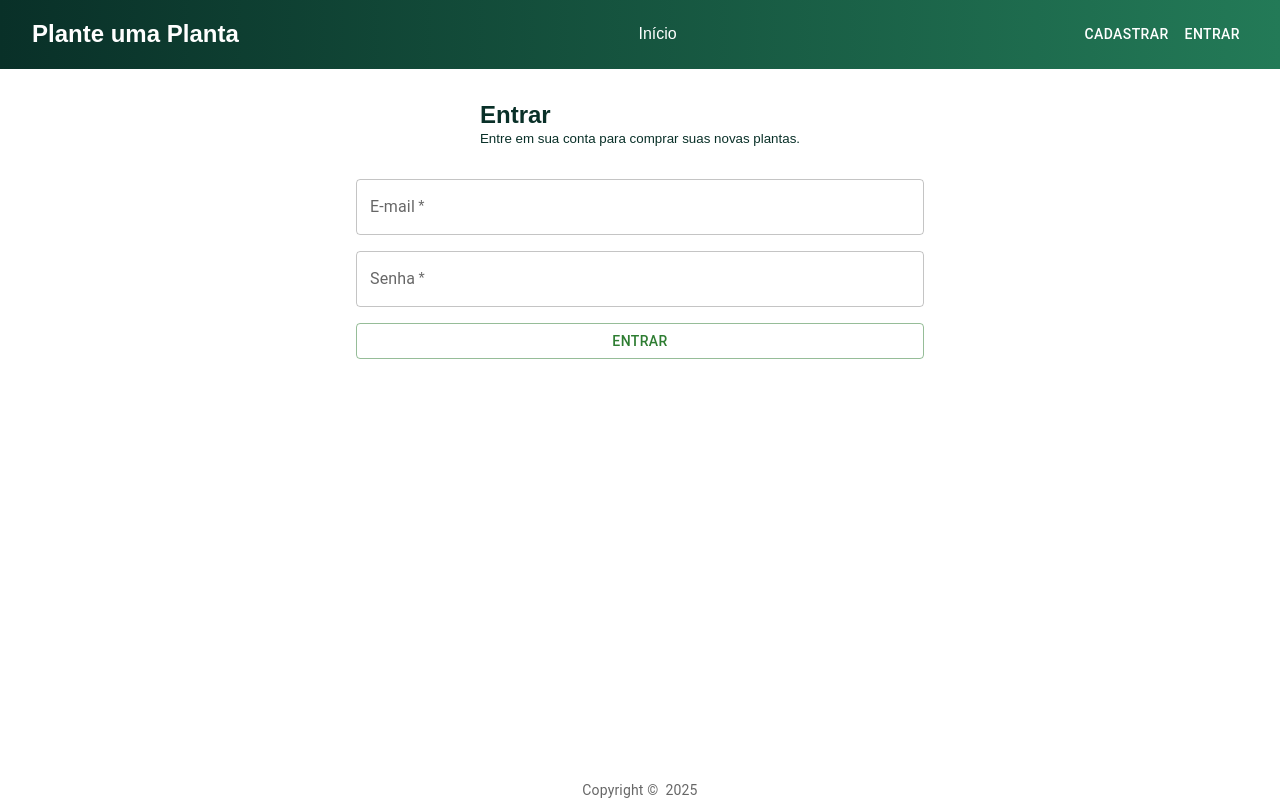
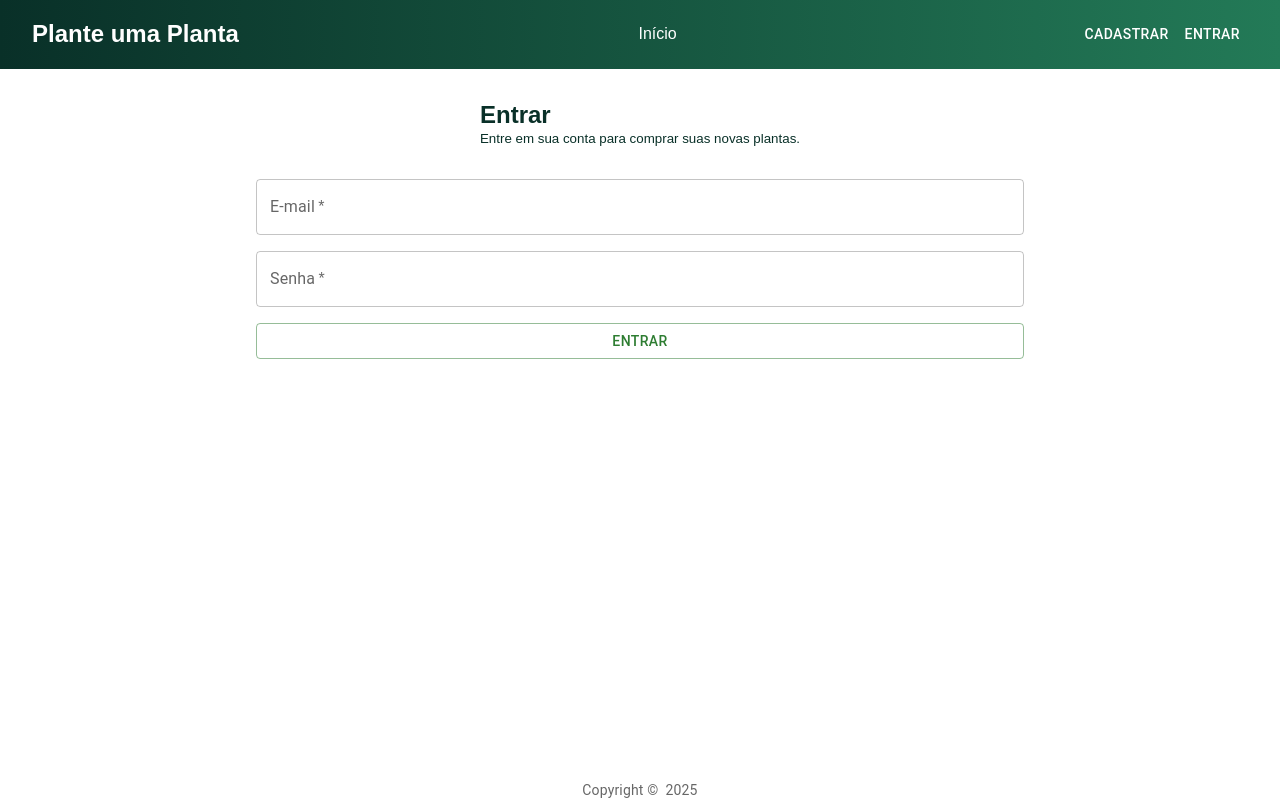
Before and after one commit to ClecioLira/Projeto_PUP, a Next.js app in the folder frontend/: page /login in a window 1280 px wide. Built offline with nearby package versions, Linux system fonts and the light colour scheme.

Commit message:
feat: fine adjustments

```diff
--- a/frontend/src/styles/scss/index.css
+++ b/frontend/src/styles/scss/index.css
@@ -141,7 +141,7 @@ table {
   flex-direction: column;
   align-items: center;
   justify-content: center;
-  max-width: 600px;
+  max-width: 800px;
   margin: 0 auto;
 }
 
--- a/frontend/src/styles/scss/index.scss
+++ b/frontend/src/styles/scss/index.scss
@@ -22,7 +22,7 @@ table {
     flex-direction: column;
     align-items: center;
     justify-content: center;
-    max-width: 600px;
+    max-width: 800px;
     margin: 0 auto;
 }
 
```
